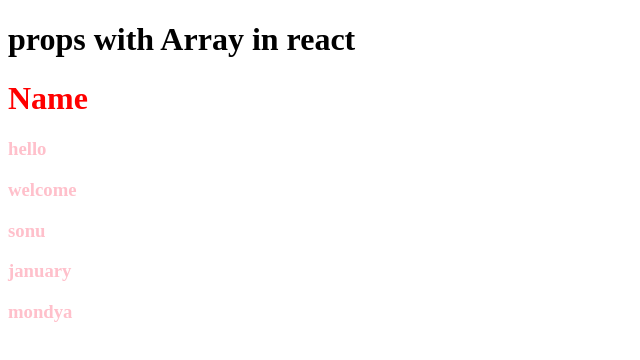
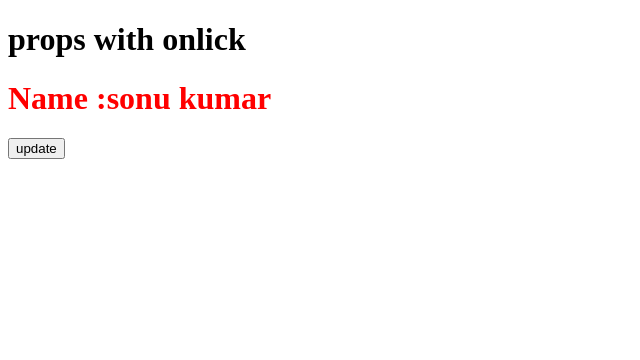
Before and after one commit to Sonukumar201995/React-practice-03, a React (Vite) app: page / in a window 1280 px wide. Shown: the top 360 px of the page, without its empty margins (0-640 px from the left). Built offline with nearby package versions, Linux system fonts and the light colour scheme.

Commit message:
props with onClick

```diff
--- a/src/App.jsx
+++ b/src/App.jsx
@@ -1,13 +1,16 @@
- import User from "./User";
+import { useState } from "react";
+import User from "./User";
 
 function App()
 {
-  const user=["hello","welcome","sonu","january","mondya"]
-
+  const [user,setUser]=useState("sonu kumar")
   return(
     <>
-    <h1>props  with Array in react</h1>
-    <User user={user}/>
+    <h1>props with onlick</h1>
+    {
+      user && <User name={user}/>
+    }
+    <button onClick={()=>setUser("brue")}>update</button>
     </>
   )
 }
--- a/src/User.jsx
+++ b/src/User.jsx
@@ -1,15 +1,11 @@
 
-function User({user})
+function User({name})
 {
     return(
 
         <>
-        <h1 style={{color:"red"}}>Name</h1>
-        {
-            user.map((value,index)=>(
-                <h3 key={index} style={{color:"pink"}}>{value}</h3>
-            ))
-        }
+        <h1 style={{color:"red"}}>Name :{name}</h1>
+
         </>
     )
 }
```
